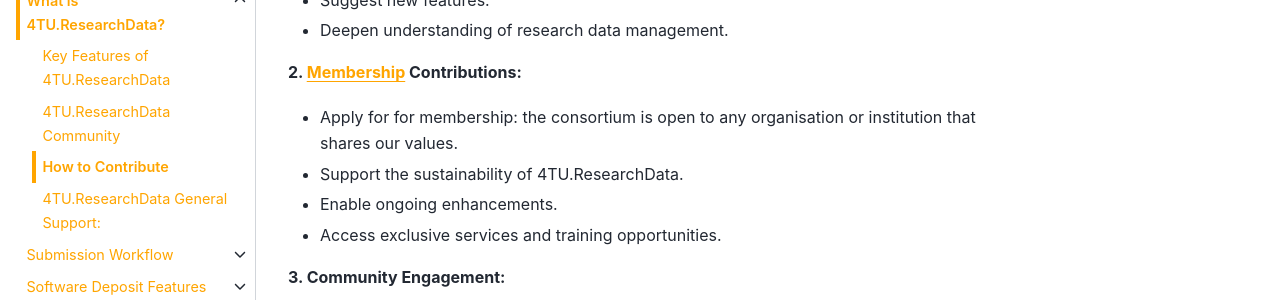
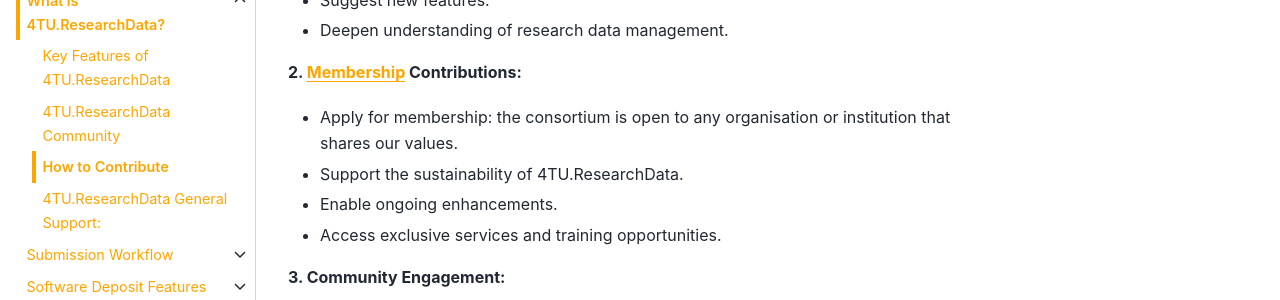
Before and after one commit to TUDelft-books/FAIR4TU_Submission_Help, a Jupyter Book: the page built from book/4tu_research_data/how_to_contribute.md, in a window 1280 px wide and 1000 px high. Shown: the part 325-625 px from the top of the window. Built offline with Jupyter Book 1.0.4 settings and Sphinx 7.4.7 and the Sphinx Book theme 1.1.4, drawn with Linux system fonts in a browser that asks for light colours; pages that are not in the unit, such as notebooks, are missing from menus; comment, search, counter and statistics services are not loaded.

Commit message:
Update how_to_contribute.md

```diff
--- a/book/4tu_research_data/how_to_contribute.md
+++ b/book/4tu_research_data/how_to_contribute.md
@@ -9,7 +9,7 @@ Contributing to the 4TU.ResearchData community provides valuable opportunities t
 - Deepen understanding of research data management.
 
 **2. [Membership](https://data.4tu.nl/s/documents/2022_MembershipProspectus_web_final.pdf) Contributions:**
-- Apply for for membership: the consortium is open to any organisation or institution that shares our values.
+- Apply for membership: the consortium is open to any organisation or institution that shares our values.
 - Support the sustainability of 4TU.ResearchData.
 - Enable ongoing enhancements.
 - Access exclusive services and training opportunities.
```
